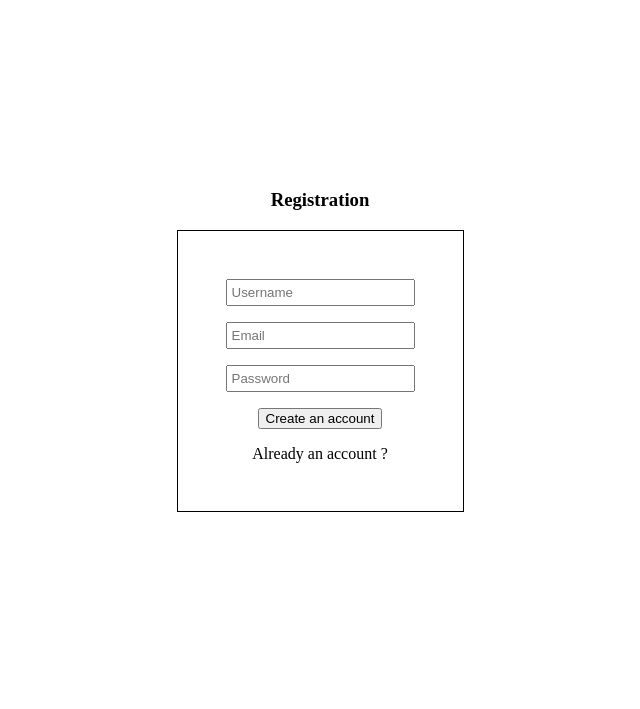
After one commit to hugostgogo/P6_SNOWTRICKS, a Symfony app: template templates/auth/register.html.twig in a window 1280 px wide. The commit adds this page. Shown: the part 91-800 px from the top of the page, without its empty margins (320-960 px from the left). Run offline with Twig, Linux system fonts and the light colour scheme; the template is opened without the code that fills it, so the values that code supplies are empty; some libraries are stand-ins or nearby versions.

Commit message:
auth front pages

```diff
--- a/public/css/snowtricks.css
+++ b/public/css/snowtricks.css
@@ -46,7 +46,7 @@ body {
 
 .headingHome>span {
     color: white;
-    font-size: 2rem;
+    font-size: 3rem;
 }
 
 .contentHome {
@@ -94,3 +94,30 @@ body {
     padding: 0.75rem;
     border-top: 1px black solid;
 }
+
+.authLayout {
+    width: 100vw;
+    height: calc(100vh - 4rem);
+    display: flex;
+    flex-direction: column;
+    align-items: center;
+    justify-content: center;
+}
+
+.loginForm {
+    display: flex;
+    flex-direction: column;
+    align-items: center;
+    justify-content: center;
+    gap: 1rem;
+    border: 1px black solid;
+    padding: 3rem;
+}
+
+.customInput {
+    padding: 0.25rem;
+}
+
+.customInput:focus {
+    outline: none;
+}
--- /dev/null
+++ b/templates/auth/register.html.twig
@@ -0,0 +1,14 @@
+{% extends 'base.html.twig' %}
+
+{% block content %}
+    <div class="authLayout">
+        <h3>Registration</h3>
+        <form class="loginForm" method="POST">
+            <input class="customInput" type="text" placeholder="Username" required>
+            <input class="customInput" type="email" placeholder="Email" required>
+            <input class="customInput" type="password" placeholder="Password" required>
+            <button type="submit">Create an account</button>
+            <span>Already an account ?</span>
+        </form>
+    </div>
+{% endblock %}
```
Also changed, not shown: config/routes.yaml (+12 -0 lines), src/Controller/AuthController.php (added, +26 -0 lines), templates/auth/login.html.twig (added, +13 -0 lines).
